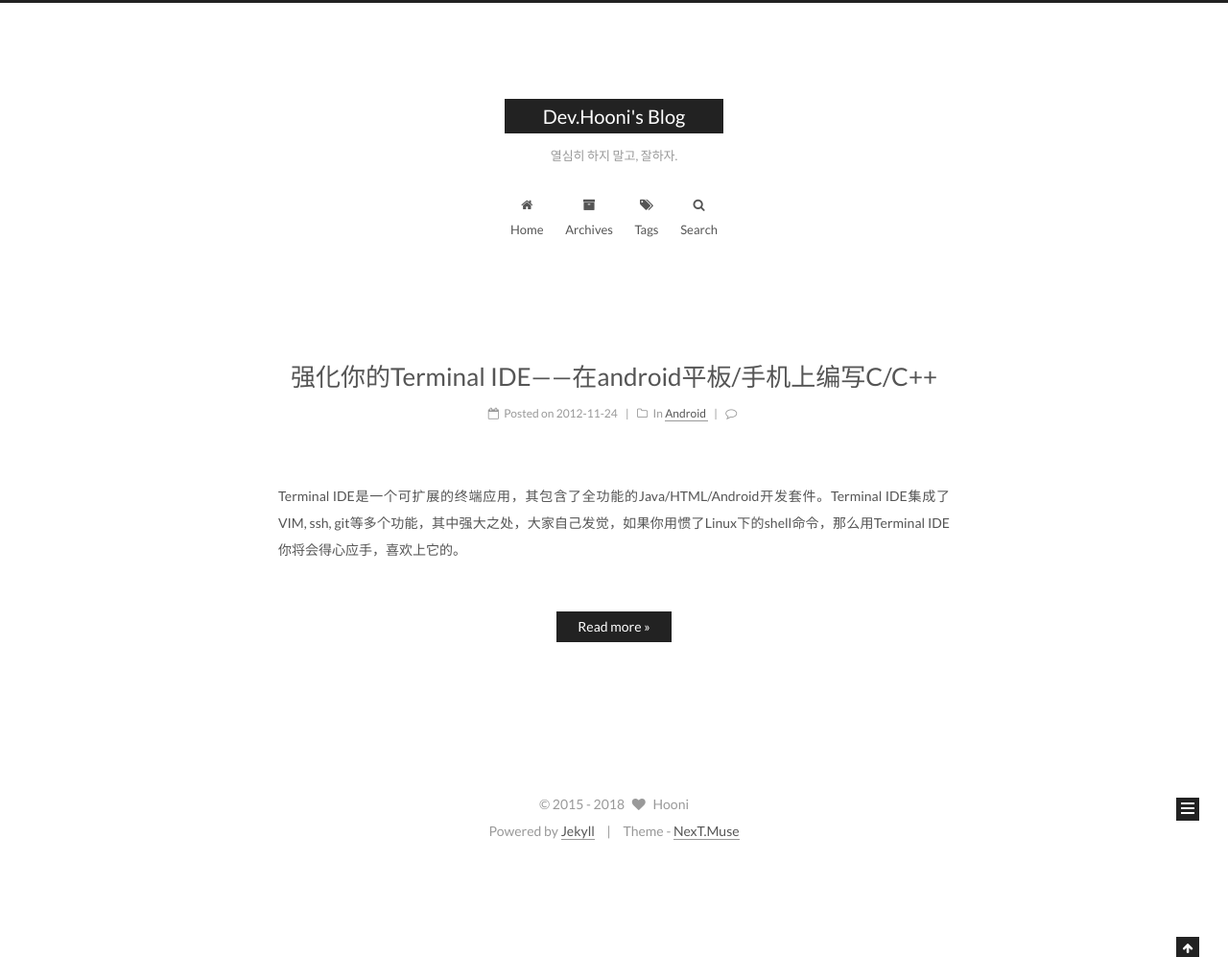
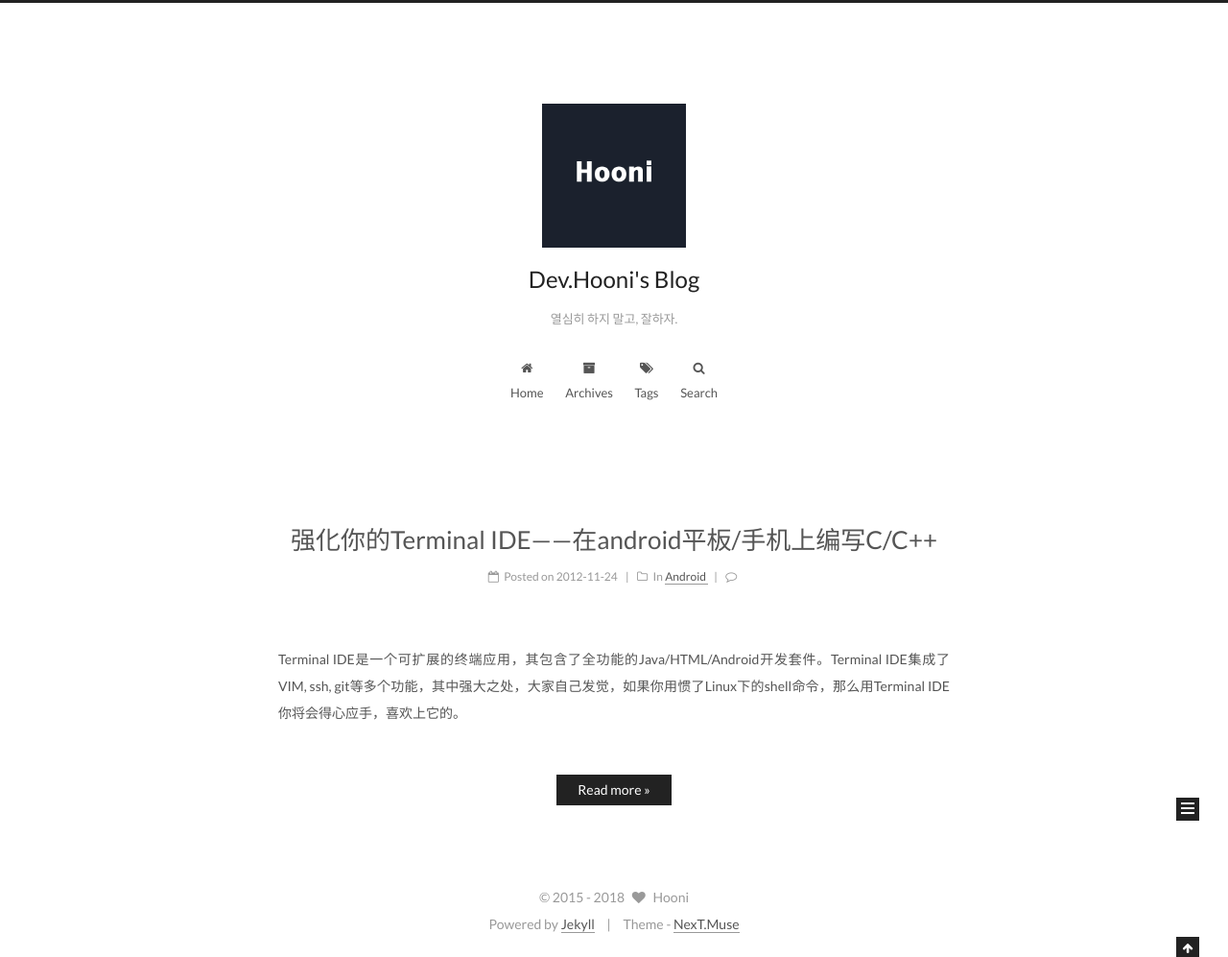
Before and after one commit to jihoonLee/jihoonlee.github.io, a Jekyll site: the page built from index.html, in a window 1280 px wide. Shown: the whole page at 96% size. Built offline with Jekyll 4.4.1, drawn with Linux system fonts in a browser that asks for light colours; the list of posts is cut into pages by our own code; comment, search, counter and statistics services are not loaded.

Commit message:
modify config

```diff
--- a/_config.yml
+++ b/_config.yml
@@ -346,8 +346,8 @@ post_copyright:
 #   enabled: [true/false] - Replace with specific image
 #   image: url-of-image   - Images's url
 custom_logo:
-  enabled: false
-  image:
+  enabled: true
+  image: /assets/images/author.jpeg
 
 
 # Code Highlight theme
```
